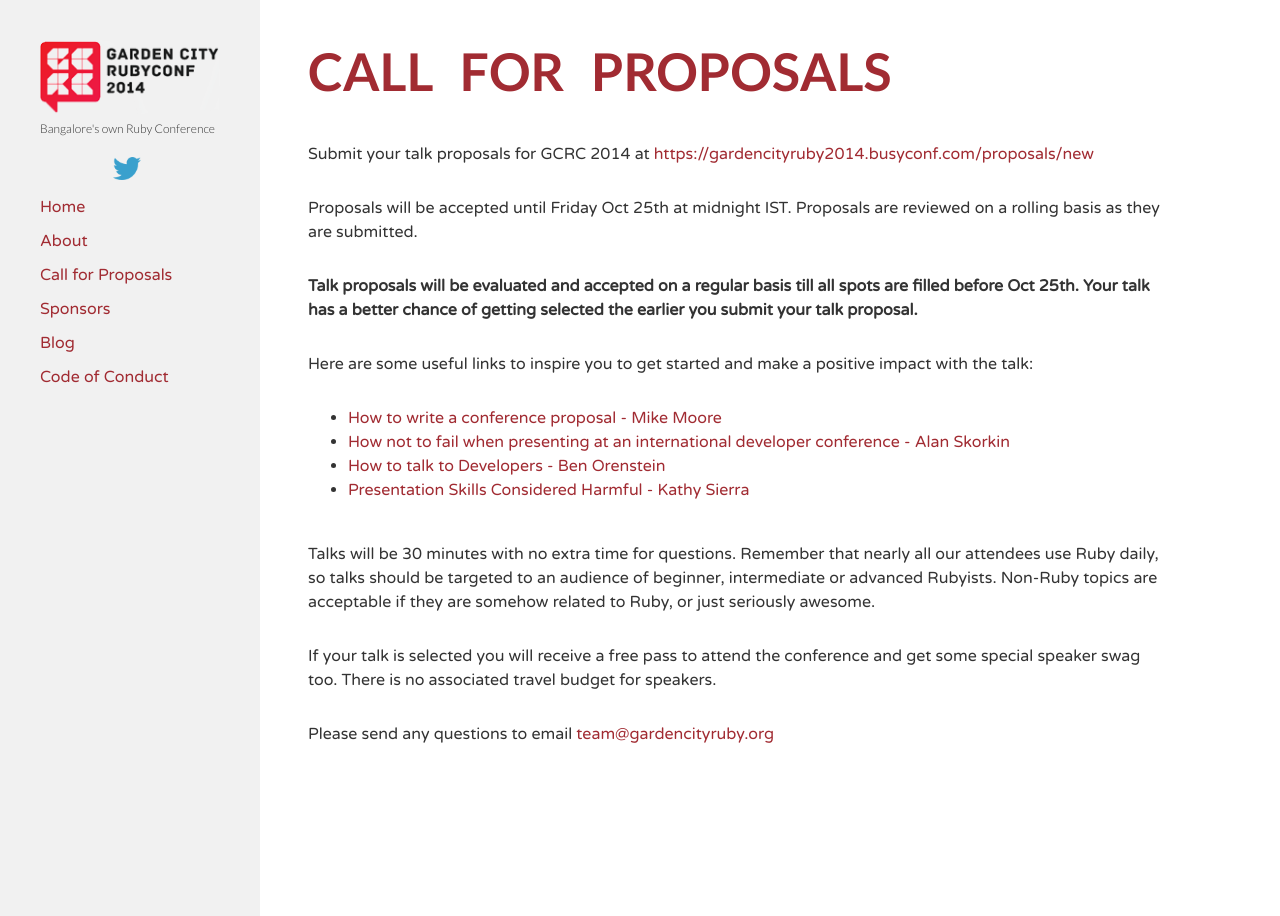
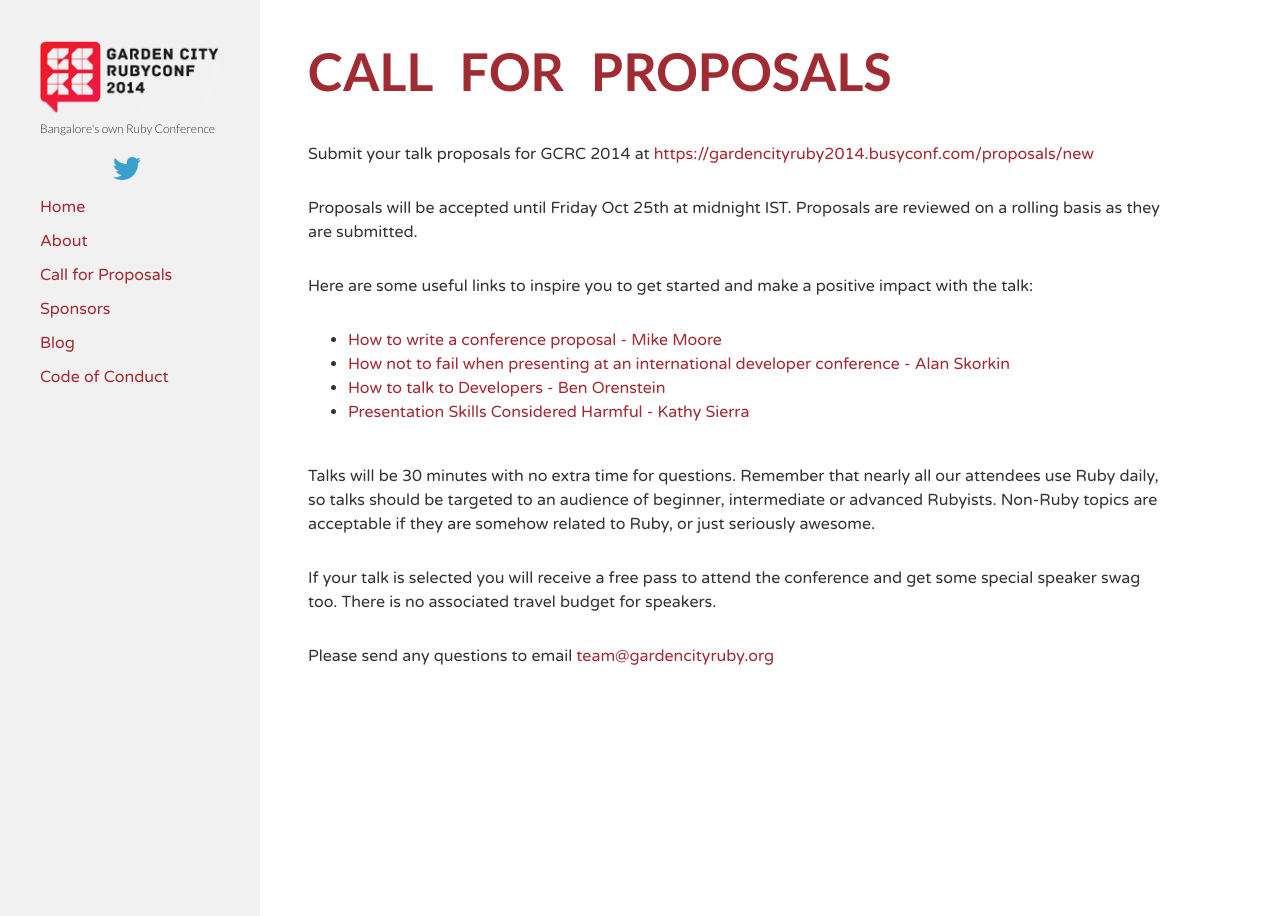
Before and after one commit to GardenCityRuby/GCRC2014, a Jekyll site: the page built from cfp.md, in a window 1280 px wide. Built offline with Jekyll 4.4.1, drawn with Linux system fonts in a browser that asks for light colours; nearby versions of some CDN libraries.

Commit message:
removed the 'accepting talks on a rolling basis' part in the cfp

```diff
--- a/cfp.md
+++ b/cfp.md
@@ -8,8 +8,6 @@ tags: [ruby, gardencityruby, bangalore, blog, conference]
 Submit your talk proposals for GCRC 2014 at [https://gardencityruby2014.busyconf.com/proposals/new](https://gardencityruby2014.busyconf.com/proposals/new)
 
 Proposals will be accepted until Friday Oct 25th at midnight IST. Proposals are reviewed on a rolling basis as they are submitted.
-
-**Talk proposals will be evaluated and accepted on a regular basis till all spots are filled before Oct 25th. Your talk has a better chance of getting selected the earlier you submit your talk proposal.**
 
 Here are some useful links to inspire you to get started and make a positive impact with the talk:
 
```
